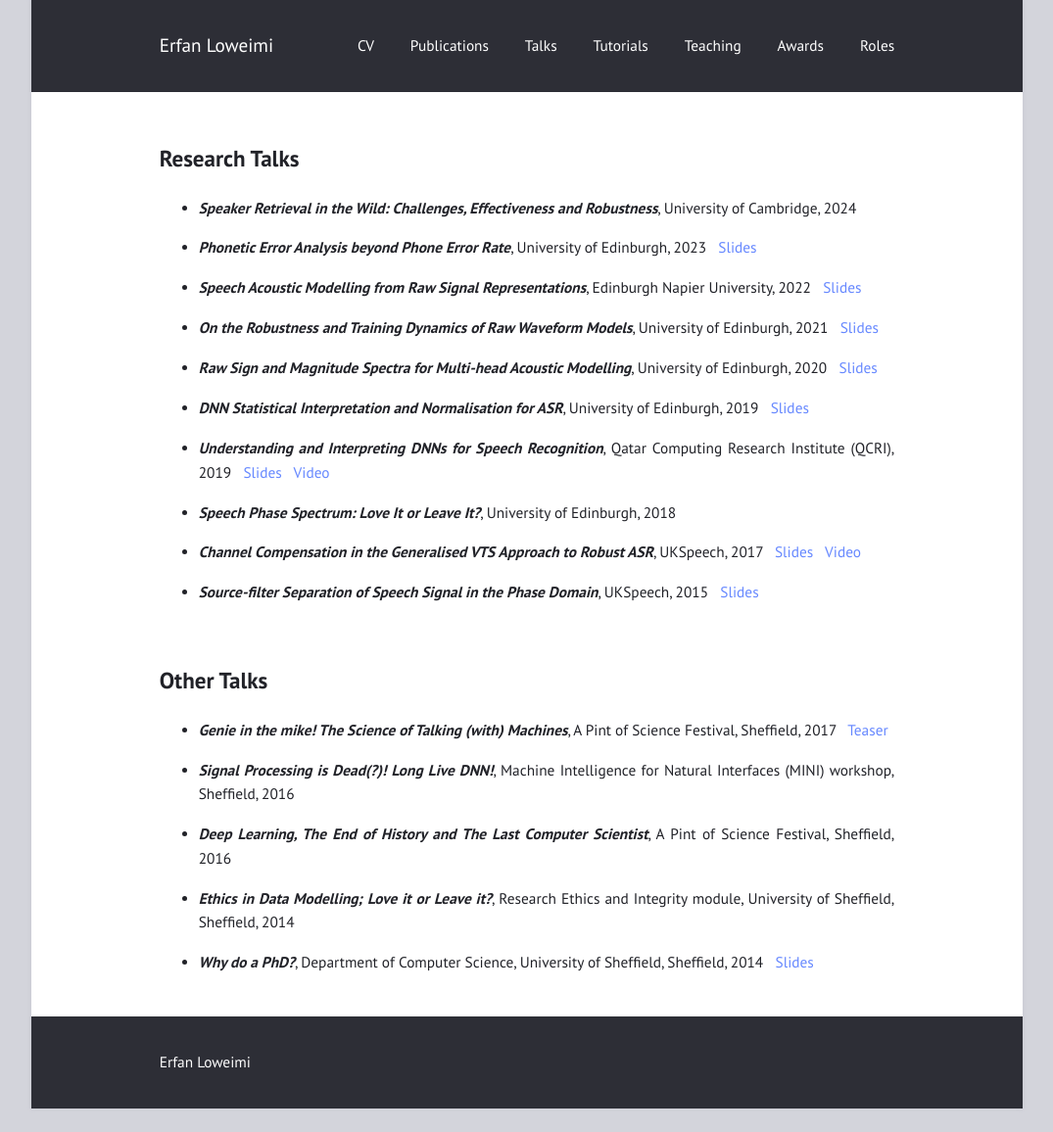
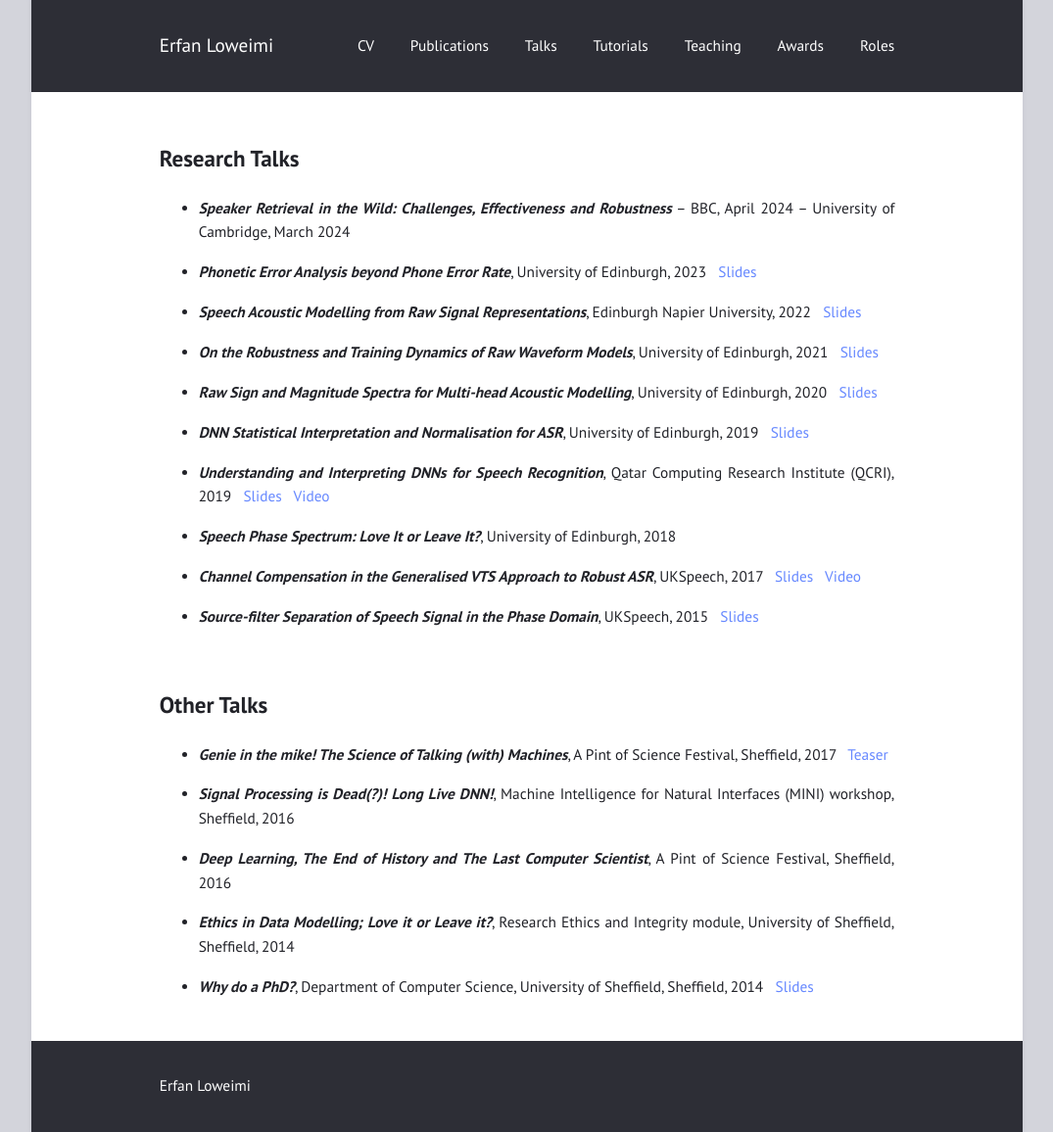
Before and after one commit to eloweimi/eloweimi.github.io, a Jekyll site: the page built from talks.md, in a window 1280 px wide. Shown: the whole page at 98% size, without its empty margins (102-1177 px from the left). Built offline with Jekyll 4.4.1, drawn with Linux system fonts in a browser that asks for light colours; before the commit the page ends 1132 px from its top, so only the background shows below that.

Commit message:
Update talks.md

```diff
--- a/talks.md
+++ b/talks.md
@@ -6,7 +6,9 @@ title: ""
 
 ## Research Talks ##
 
-  * ***Speaker Retrieval in the Wild: Challenges, Effectiveness and Robustness***, University of Cambridge, 2024 &nbsp;
+  * ***Speaker Retrieval in the Wild: Challenges, Effectiveness and Robustness***
+     -- BBC, April 2024
+     -- University of Cambridge, March 2024 &nbsp;
 
   * ***Phonetic Error Analysis beyond Phone Error Rate***, University of Edinburgh, 2023 &nbsp; [Slides](/files/Talks/2023_CSTR_PER_ELoweimi.pdf)
 
```
